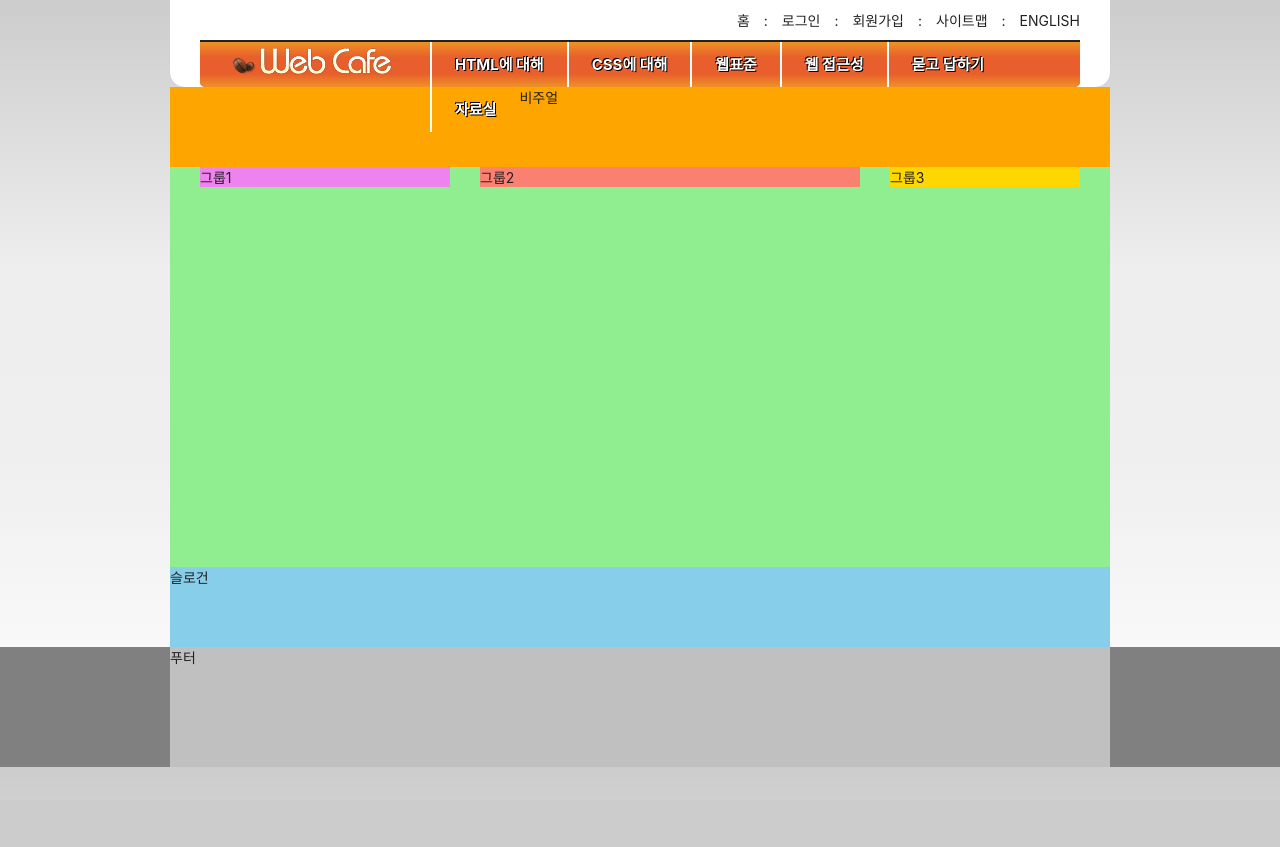
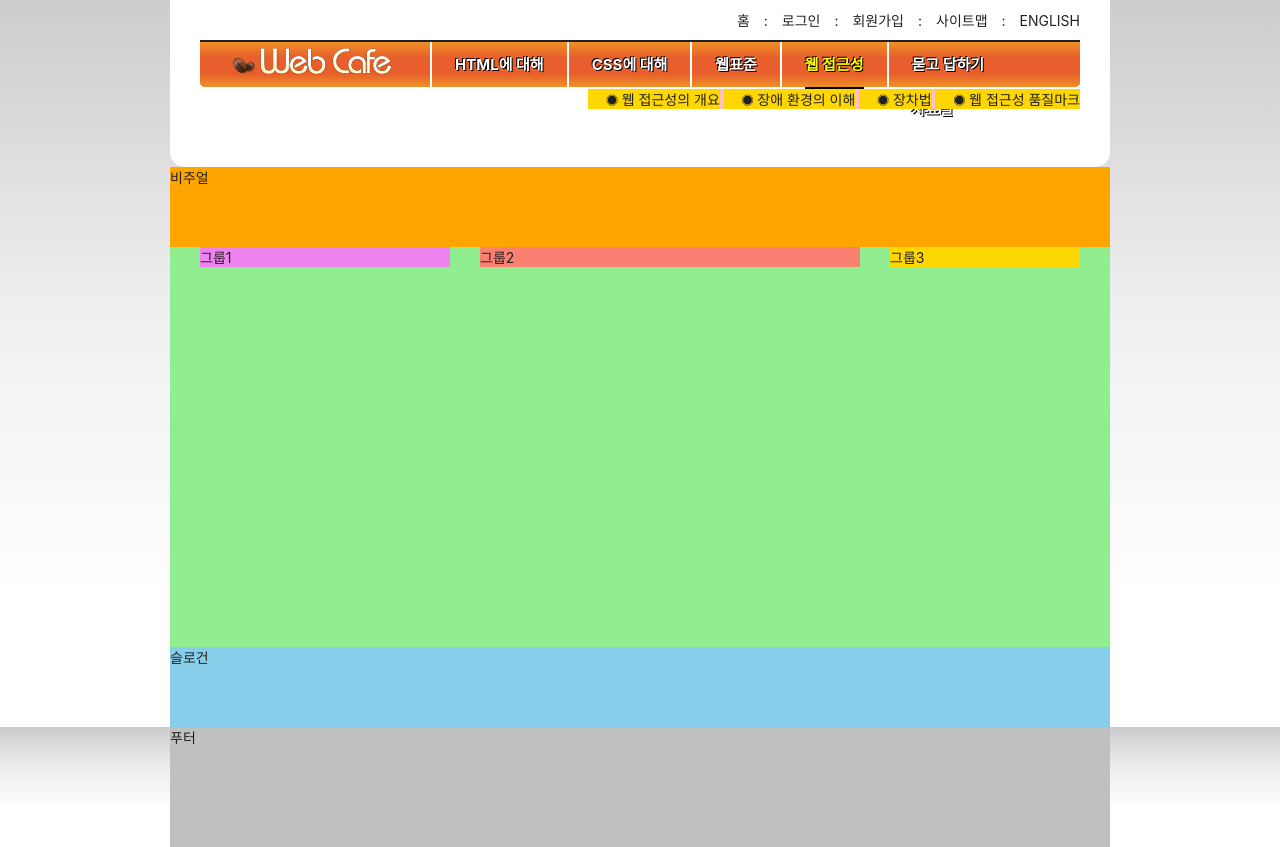
Before and after one commit to kyungseob7/practice, a plain HTML site: page index.html in a window 1280 px wide. Before the commit the page ends 800 px from the top, so only its background shows below. Drawn offline with Linux system fonts and the light colour scheme; a web font is replaced by a local one.

Commit message:
복습 is-active 와 sub-menu에 hover, focus 색상변경!

```diff
--- a/index.html
+++ b/index.html
@@ -10,7 +10,6 @@
 </head>
 <body>
   <header class="header">
-    <!-- 로고 Start -->
     <h1 class="logo">
       <a href="./index-complete.html">
         <img src="./assets/logo.png" alt="web cafe" />
@@ -23,10 +22,10 @@
       <li><span class="divider" aria-hidden="true">:</span><a href="/">사이트맵</a></li>
       <li><span class="divider" aria-hidden="true">:</span><a href="/">english</a></li>
     </ul>
-    <!-- 로고 End-->
+    <nav class="navigation">
       <h2 class="a11y-hidden">메인 메뉴</h2>
       <ul class="menu">
-      <li class="menu-item is-active">
+        <li class="menu-item">
           <button type="button" class="menu-button">HTML에 대해</button>
           <ul class="sub-menu menu-html">
             <li>
@@ -71,7 +70,7 @@
             </li>
           </ul>
         </li>
-      <li class="menu-item">
+        <li class="menu-item  is-active">
           <button type="button" class="menu-button">웹 접근성</button>
           <ul class="sub-menu menu-accessibility">
             <li>
@@ -88,7 +87,7 @@
             </li>
           </ul>
         </li>
-      <li class="menu-item">
+        <li class="menu-item ">
           <button type="button" class="menu-button">묻고 답하기</button>
           <ul class="sub-menu menu-qna">
             <li>
@@ -136,9 +135,9 @@
   </main>
   <article class="slogan">슬로건</article>
   <footer class="footer">
-    <div class="footer-inner">푸터</div>
+    <div class="footer-inner">
+      푸터
+    </div>
   </footer>
-
-
 </body>
 </html>
--- a/styles/fontello.css
+++ b/styles/fontello.css
@@ -1,18 +1,29 @@
+@font-face {
+  font-family: 'fontello';
+  src: url('../font/fontello.eot?43870492');
+  src: url('../font/fontello.eot?43870492#iefix') format('embedded-opentype'),
+       url('../font/fontello.woff2?43870492') format('woff2'),
+       url('../font/fontello.woff?43870492') format('woff'),
+       url('../font/fontello.ttf?43870492') format('truetype'),
+       url('../font/fontello.svg?43870492#fontello') format('svg');
+  font-weight: normal;
+  font-style: normal;
+}
 /* Chrome hack: SVG is rendered more smooth in Windozze. 100% magic, uncomment if you need it. */
 /* Note, that will break hinting! In other OS-es font will be not as sharp as it could be */
 /*
 @media screen and (-webkit-min-device-pixel-ratio:0) {
   @font-face {
     font-family: 'fontello';
-    src: url('../font/fontello.svg?38310097#fontello') format('svg');
+    src: url('../font/fontello.svg?43870492#fontello') format('svg');
   }
 }
 */
-
- [class^="icon-"]:before, [class*=" icon-"]:before {
-  font-family: 'fontello';
+[class^="icon-"]:before, [class*=" icon-"]:before {
+  font-family: "fontello";
+  font-style: normal;
   font-weight: normal;
-  speak: none;
+  speak: never;
 
   display: inline-block;
   text-decoration: inherit;
@@ -43,8 +54,9 @@
   /* text-shadow: 1px 1px 1px rgba(127, 127, 127, 0.3); */
 }
 
-.icon-ok:before { content: '\e800'; } /* '' */
-.icon-plus:before { content: '\e801'; } /* '' */
-.icon-search:before { content: '\e802'; } /* '' */
-.icon-right-open:before { content: '\e803'; } /* '' */
-.icon-dot-circled:before { content: '\f192'; } /* '' */
+.icon-colon:before { content: '\e800'; } /* '' */
+.icon-ok:before { content: '\e801'; } /* '' */
+.icon-plus:before { content: '\e802'; } /* '' */
+.icon-search:before { content: '\e803'; } /* '' */
+.icon-right-dir:before { content: '\e804'; } /* '' */
+.icon-stop:before { content: '\e805'; } /* '' */
--- a/styles/style.css
+++ b/styles/style.css
@@ -1,14 +1,26 @@
+@import url(./fontello.css);
 @import url(./normalize.css);
 @import url(./reset.css);
 
 
+/* 숨김 콘텐츠 */
+.a11y-hidden {
+  position: absolute;
+  width: 1px;
+  height: 1px;
+  overflow: hidden;
+  clip-path: polygon(0 0, 0 0, 0 0);
+}
+
+/* 기본 스타일 */
+*,
+*::before,
+*::after {
+  box-sizing: border-box;
+}
+
 html {
   font-size: 10px;
-}
-/* 기본 스타일 */
-
-*, *::before, *::after {
-  box-sizing: border-box;
 }
 
 /* 링크 스타일 */
@@ -19,22 +31,30 @@ a {
 
 /* 본문 스타일 */
 body {
+  /* em, rem 단위를 사용해보기 */
   font-size: 1.4rem;
   color: #212121;
-  background: #ccc linear-gradient(to bottom, #ccc 0%, #eee 35%, #efefef 60%, #fff 100%);
-  font-family: "Pretendard Variable", Pretendard, -apple-system, BlinkMacSystemFont, system-ui, Roboto, "Helvetica Neue", "Segoe UI", "Apple SD Gothic Neo", "Noto Sans KR", "Malgun Gothic", "Apple Color Emoji", "Segoe UI Emoji", "Segoe UI Symbol", sans-serif;
+  background: #ccc
+    linear-gradient(to bottom, #ccc 0%, #eee 35%, #fff 70%, #fff 100%);
+  font-family: "Pretendard Variable", Pretendard, -apple-system,
+    BlinkMacSystemFont, system-ui, Roboto, "Helvetica Neue", "Segoe UI",
+    "Apple SD Gothic Neo", "Noto Sans KR", "Malgun Gothic", "Apple Color Emoji",
+    "Segoe UI Emoji", "Segoe UI Symbol", sans-serif;
 }
 
 /* 레이아웃 */
-.header, .visual, .main, .slogan, .footer-inner{
-  /* sellector grouping */
+.header,
+.visual,
+.main,
+.slogan,
+.footer-inner {
   width: 940px;
   margin: 0 auto;
+}
 
-}
 /* 헤더 */
 .header {
-  background:#fff;
+  background: #fff;
   padding: 0 30px;
   border-radius: 0 0 15px 15px;
   position: relative;
@@ -45,18 +65,21 @@ body {
   position: absolute;
   top: 45px;
   left: 60px;
+  z-index: 10;
 }
 
 /* 텍스트 링크 모음 */
-.member{
+.member {
   text-align: right;
   padding: 4px 0;
-  position: relative;
-  right: -10px;
+  /* position 속성을 활용하여 .member 영역을 오른쪽으로 10px 만큼 이동하기 */
+  /* position: relative;
+  right: -10px; */
+  /* transform 속성을 활용하여 .member 영역을 오른쪽으로 10px 만큼 이동하기 */
+  transform: translateX(10px);
 }
 
 .member li {
-  /* background: pink; */
   display: inline-block;
 }
 
@@ -66,22 +89,22 @@ body {
   text-transform: uppercase;
 }
 
+/* 마지막 li 요소에 포함된 a 요소를 선택하여 오른쪽 padding 값을 0으로 재정의 하는 방법 */
+/* .member li:last-child a {
+  padding-right: 0;
+} */
+
 .divider {
   margin-right: 4px;
 }
 
-/* 숨김 콘텐츠 */
-.a11y-hidden {
-  position: absolute;
-  width: 1px;
-  height: 1px;
-  margin: -1px;
-  overflow: hidden;
-  clip-path: polygon(0 0, 0 0, 0 0);
+/* 메인 메뉴 */
+.navigation {
+  padding-bottom: 80px;
 }
 
 .menu {
-  border-top: 2px solid currentcolor;
+  border-top: 2px solid currentColor;
   background: #e85e2c
     linear-gradient(
       to bottom,
@@ -93,17 +116,17 @@ body {
   border-radius: 0 0 5px 5px;
   padding-left: 230px;
   height: 47px;
+  position: relative;
+}
+
+
+.menu > li:nth-child(-n + 3) {
+  position: relative;
 }
 
 .menu-item {
   float: left;
-  border-left: 2px solid white;
-}
-
-.sub-menu {
-  background-color: pink;
-  position: absolute;
-  display: none;
+  border-left: 2px solid #fff;
 }
 
 .menu-button {
@@ -114,7 +137,76 @@ body {
   font-size: 15px;
   font-weight: 700;
   color: #fff;
-  text-shadow: 1px 1px 0px #000, -1px -1px 0px #000;
+  text-shadow: 1px 1px 0 #000, -1px -1px 0 #000;
+}
+
+.is-active .menu-button {
+  color: #ff0;
+}
+
+.is-active .menu-button::after {
+  content: "";
+  display: block;
+  border-top: 2px solid #000;
+}
+
+.sub-menu {
+  background-color: pink;
+  position: absolute;
+  top: 47px;
+  display: none;
+}
+
+.sub-menu a::before {
+  content: '\e805';
+  font-family: "fontello";
+  font-style: normal;
+  font-weight: normal;
+  speak: never;
+  display: inline-block;
+  text-decoration: inherit;
+  width: 1em;
+  margin-right: .2em;
+  text-align: center;
+  font-variant: normal;
+  text-transform: none;
+  line-height: 1em;
+  margin-left: .2em;
+  -webkit-font-smoothing: antialiased;
+  -moz-osx-font-smoothing: grayscale;
+}
+
+.sub-menu a:hover::before,
+.sub-menu a:focus::before {
+  content: '\e801';
+}
+
+.sub-menu a:hover,
+.sub-menu a:focus {
+  color: red;
+}
+
+.menu-html,
+.menu-css,
+.menu-standards {
+  left: 0;
+}
+
+.menu-accessibility,
+.menu-qna,
+.menu-archive {
+  right: 0;
+}
+
+.sub-menu li {
+  background-color: gold;
+  display: inline-block;
+  padding-left: 1em;
+}
+
+.is-active .sub-menu {
+  display: block;
+  white-space: nowrap;
 }
 
 /* 비주얼 */
@@ -135,34 +227,30 @@ body {
   float: left;
 }
 
-.group1{
+.group1 {
   background-color: violet;
   width: 250px;
 }
-
-.group2{
+.group2 {
   background-color: salmon;
   width: 380px;
 }
-
-.group3{
+.group3 {
   background-color: gold;
   width: 190px;
 }
-
-
 
 /* 슬로건 */
 .slogan {
   background: skyblue;
   height: 10vh;
+  clear: both;
 }
-
 /* 푸터 */
 .footer {
-  background: gray;
+  background: #ccc
+    linear-gradient(to bottom, #ccc 0%, #eee 35%, #fff 70%, #fff 100%);
 }
-
 .footer-inner {
   background: silver;
   height: 15vh;
```
Also changed, not shown: font/fontello.ttf, font/fontello.woff, font/fontello.woff2, 2 other files. Lines whose indentation alone changed are shown as unchanged.
